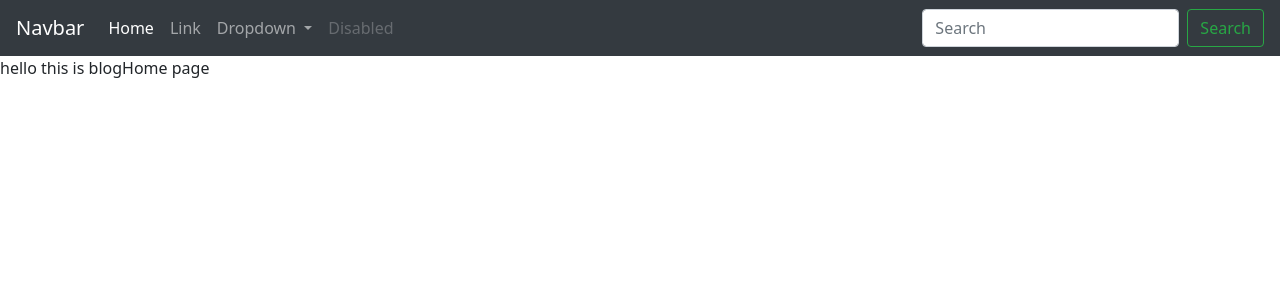
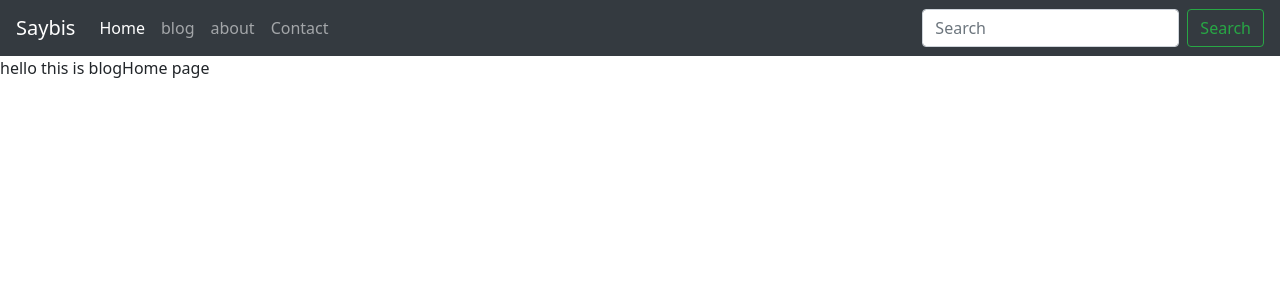
Before and after one commit to sanjaysheel/saybis, a Django app: page /blog/ in a window 1280 px wide. Shown: the top 300 px of the page. Run offline with Django 3.2, Linux system fonts and the light colour scheme; some libraries are stand-ins or nearby versions.

Commit message:
This is my 5th commit

```diff
--- a/home/views.py
+++ b/home/views.py
@@ -2,10 +2,10 @@ from django.shortcuts import render
 from django.http import HttpResponse
 # Create your views here.
 def home(request):
-    return render(request,'./home/home.html')
+    return render(request,'home/home.html')
 
 def contact(request):
-    return HttpResponse('contact')
+    return render(request,'home/contact.html')
 
 def about(request):
-    return HttpResponse('about')
+    return render(request,'home/about.html')
--- a/templates/base.html
+++ b/templates/base.html
@@ -13,7 +13,7 @@
   <body>
     <nav class="navbar navbar-expand-lg navbar-dark bg-dark">
         <div class="container-fluid">
-          <a class="navbar-brand" href="#">Navbar</a>
+          <a class="navbar-brand" href="#">Saybis</a>
           <button class="navbar-toggler" type="button" data-toggle="collapse" data-target="#navbarSupportedContent" aria-controls="navbarSupportedContent" aria-expanded="false" aria-label="Toggle navigation">
             <span class="navbar-toggler-icon"></span>
           </button>
@@ -23,22 +23,15 @@
                 <a class="nav-link active" aria-current="page" href="#">Home</a>
               </li>
               <li class="nav-item">
-                <a class="nav-link" href="#">Link</a>
-              </li>
-              <li class="nav-item dropdown">
-                <a class="nav-link dropdown-toggle" href="#" id="navbarDropdown" role="button" data-toggle="dropdown" aria-expanded="false">
-                  Dropdown
-                </a>
-                <ul class="dropdown-menu" aria-labelledby="navbarDropdown">
-                  <li><a class="dropdown-item" href="#">Action</a></li>
-                  <li><a class="dropdown-item" href="#">Another action</a></li>
-                  <li><hr class="dropdown-divider"></li>
-                  <li><a class="dropdown-item" href="#">Something else here</a></li>
-                </ul>
+                <a class="nav-link" href="/blog">blog</a>
               </li>
               <li class="nav-item">
-                <a class="nav-link disabled" href="#" tabindex="-1" aria-disabled="true">Disabled</a>
+                <a class="nav-link" href="/about">about</a>
               </li>
+              <li class="nav-item">
+                <a class="nav-link" href="/contact">Contact</a>
+              </li>
+
             </ul>
             <form class="d-flex">
               <input class="form-control mr-2" type="search" placeholder="Search" aria-label="Search">
```
